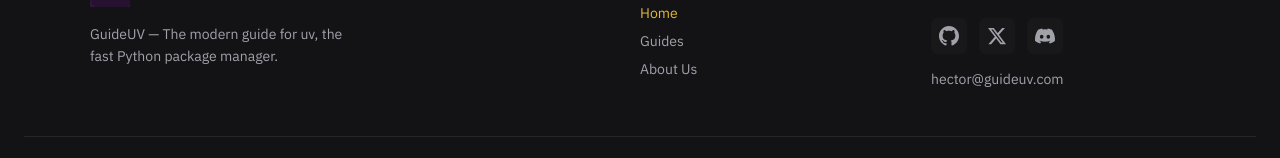
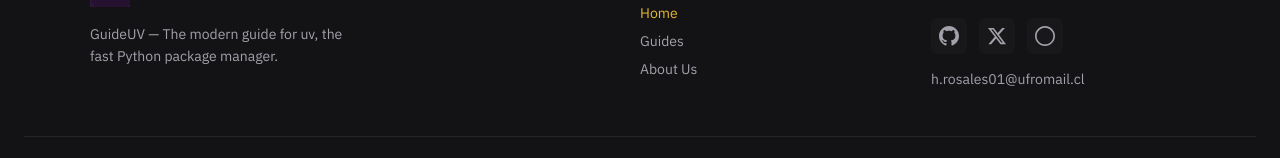
Before and after one commit to Hector-2710/guideuv, an Angular app: page / in a window 1280 px wide. Shown: the part 2880-3038 px from the top of the page. Built offline with nearby package versions, Linux system fonts and the light colour scheme.

Commit message:
✨ feat: update footer contact email and social media links for improved accuracy and user engagement

```diff
--- a/src/app/guides/footer/footer.html
+++ b/src/app/guides/footer/footer.html
@@ -53,8 +53,8 @@
           </a>
         }
       </div>
-      <a href="mailto:hector@guideuv.com" class="footer__email">
-        hector&#64;guideuv.com
+      <a href="mailto:h.rosales01@ufromail.cl" class="footer__email">
+        h.rosales01&#64;ufromail.cl
       </a>
     </div>
   </div>
--- a/src/app/guides/footer/footer.ts
+++ b/src/app/guides/footer/footer.ts
@@ -38,18 +38,18 @@ export class Footer {
     },
     {
       label: 'X (Twitter)',
-      url: 'https://x.com/astral_sh',
+      url: 'https://x.com/RosalesHector27',
       iconPath: 'M18.244 2.25h3.308l-7.227 8.26 8.502 11.24H16.17l-5.214-6.817L4.99 21.75H1.68l7.73-8.835L1.254 2.25H8.08l4.713 6.231zm-1.161 17.52h1.833L7.084 4.126H5.117z',
       viewBox: '0 0 24 24',
     },
     {
-      label: 'Discord',
-      url: 'https://discord.gg/astral-sh',
-      iconPath: 'M20.317 4.37a19.791 19.791 0 0 0-4.885-1.515.074.074 0 0 0-.079.037c-.21.375-.444.864-.608 1.25a18.27 18.27 0 0 0-5.487 0 12.64 12.64 0 0 0-.617-1.25.077.077 0 0 0-.079-.037A19.736 19.736 0 0 0 3.677 4.37a.07.07 0 0 0-.032.027C.533 9.046-.32 13.58.099 18.057a.082.082 0 0 0 .031.057 19.9 19.9 0 0 0 5.993 3.03.078.078 0 0 0 .084-.028 14.09 14.09 0 0 0 1.226-1.994.076.076 0 0 0-.041-.106 13.107 13.107 0 0 1-1.872-.892.077.077 0 0 1-.008-.128 10.2 10.2 0 0 0 .372-.292.074.074 0 0 1 .077-.01c3.928 1.793 8.18 1.793 12.062 0a.074.074 0 0 1 .078.01c.12.1.248.198.373.292a.077.077 0 0 1-.006.127 12.299 12.299 0 0 1-1.873.892.077.077 0 0 0-.041.107c.36.698.772 1.362 1.225 1.993a.076.076 0 0 0 .084.028 19.839 19.839 0 0 0 6.002-3.03.077.077 0 0 0 .032-.054c.5-5.177-.838-9.674-3.549-13.66a.061.061 0 0 0-.031-.03zM8.02 15.33c-1.183 0-2.157-1.085-2.157-2.419 0-1.333.956-2.419 2.157-2.419 1.21 0 2.176 1.095 2.157 2.42 0 1.333-.956 2.418-2.157 2.418zm7.975 0c-1.183 0-2.157-1.085-2.157-2.419 0-1.333.955-2.419 2.157-2.419 1.21 0 2.176 1.095 2.157 2.42 0 1.333-.947 2.418-2.157 2.418z',
+      label: 'UV Docs',
+      url: 'https://docs.astral.sh/uv/',
+      iconPath: 'M12 0C5.373 0 0 5.373 0 12s5.373 12 12 12 12-5.373 12-12S18.627 0 12 0zm0 22C6.477 22 2 17.523 2 12S6.477 2 12 2s10 4.477 10 10-4.477 10-10 10z',
       viewBox: '0 0 24 24',
     },
   ];
 
-  protected readonly contactEmail = signal('hector@guideuv.com');
+  protected readonly contactEmail = signal('h.rosales01@ufromail.cl');
   protected readonly currentYear = signal(new Date().getFullYear());
 }
```
